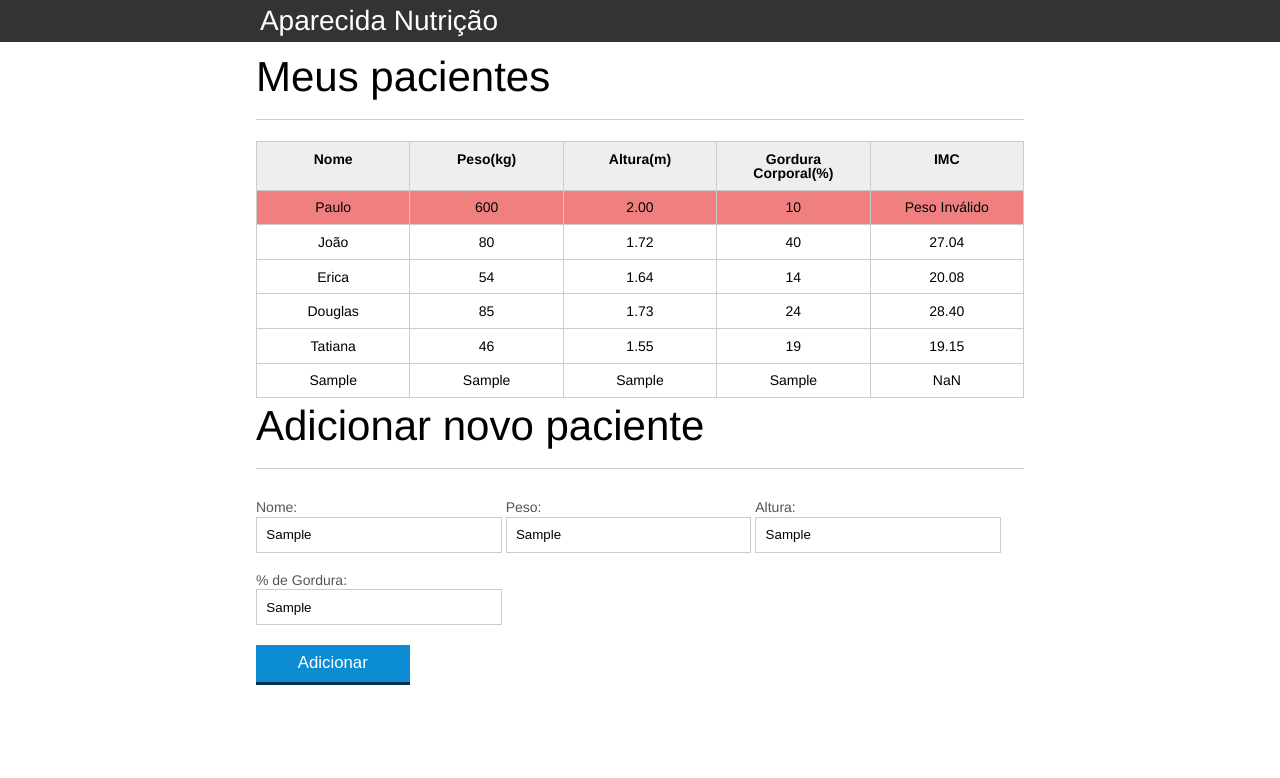
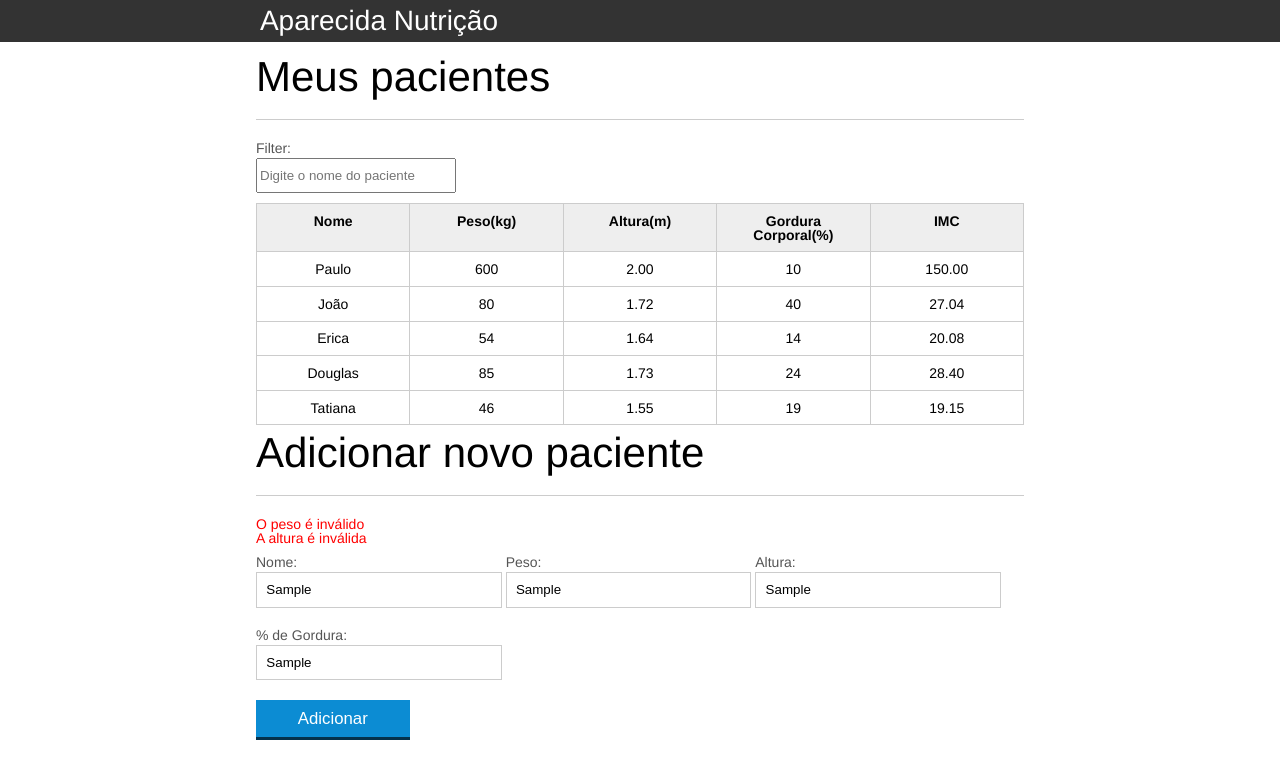
Before and after one commit to luanmarquess/JavaScript, a plain HTML site: page JavaScript Programando na linguagem da web/introducao-javascript/index.html in a window 1280 px wide. Both pictures are taken after typing "Sample", "Sample", "Sample", "Sample" into the empty fields and a click on the button "Adicionar". Drawn offline with Linux system fonts and the light colour scheme.

Commit message:
filter, RegExp, test

```diff
--- a/JavaScript Programando na linguagem da web/introducao-javascript/css/index.css
+++ b/JavaScript Programando na linguagem da web/introducao-javascript/css/index.css
@@ -135,3 +135,21 @@ button[disabled=disabled], button:disabled {
 .paciente-invalido{
 	background-color: lightcoral;
 }
+#mensagens-erro{
+	color: red;
+}
+
+.fadeOut{
+	opacity: 0;
+	transition: 0.5s;
+}
+
+#filtrar-tabela{
+	width: 200px;
+	height: 35px;
+	margin-bottom: 10px;
+}
+
+.invisivel{
+	display: none;
+}
--- a/JavaScript Programando na linguagem da web/introducao-javascript/index.html
+++ b/JavaScript Programando na linguagem da web/introducao-javascript/index.html
@@ -18,6 +18,8 @@
 		<main>
 			<section class="container">
 				<h2>Meus pacientes</h2>
+				<label for="filtrar-tabela">Filter:</label>
+				<input type="text" name="filtro" id="filtrar-tabela" placeholder="Digite o nome do paciente">
 				<table>
 					<thead>
 						<tr>
@@ -73,6 +75,10 @@
 		</main>
 		<section class="container">
 			<h2 id="titulo-form">Adicionar novo paciente</h2>
+			<ul id="mensagens-erro">
+
+
+			</ul>
 			<form id="addrow">
 				<div class="grupo">
 					<label for="nome">Nome:</label>
@@ -96,5 +102,7 @@
 		</section>
 <script src="js/calcula-imc.js"></script>
 <script src="js/form.js"></script>
+<script src="js/remover-paciente.js"></script>
+<script src="js/filtra.js"></script>
 	</body>
 </html>
--- a/JavaScript Programando na linguagem da web/introducao-javascript/js/calcula-imc.js
+++ b/JavaScript Programando na linguagem da web/introducao-javascript/js/calcula-imc.js
@@ -13,18 +13,18 @@ for (var i = 0; i < pacientes.length; i++){
 
     var tdImc = paciente.querySelector(".info-imc");
 
-    var pesoValido = true;
-    var alturaValida = true;
+    var pesoValido = validaPeso(peso); // true or false
+    var alturaValida = validaAltura(altura);
 
 
-    if (peso <= 0 || peso >= 500){
+    if (!pesoValido){
         console.log("peso inválido");
         pesoValido = false;
         tdImc.textContent = "Peso Inválido";
         paciente.classList.add("paciente-invalido");
     }
 
-    if (altura <= 0 || altura >= 3.00){
+    if (!alturaValida){
         console.log("altura inválida");
         alturaValida = false;
         tdImc.textContent = "Altura Inválida";
@@ -39,6 +39,24 @@ for (var i = 0; i < pacientes.length; i++){
 
 }
 
+function validaPeso(peso){
+    if(peso >= 0 && peso < 1000){
+        return true;
+    }
+    else{
+        return false;
+    }
+}
+
+function validaAltura(altura){
+    if(altura >= 0 && altura <= 3.00 ){
+        return true;
+    }
+    else{
+        return false;
+    }
+}
+
 function calculaImc(peso, altura){
     var imc = 0;
 
--- /dev/null
+++ b/JavaScript Programando na linguagem da web/introducao-javascript/js/filtra.js
@@ -0,0 +1,26 @@
+var campoFiltro = document.querySelector("#filtrar-tabela");
+
+campoFiltro.addEventListener("input", function(){
+    console.log(this.value);
+    var pacientes = document.querySelectorAll(".paciente");
+
+    if (this.value.length > 0){
+        for (var i = 0; i < pacientes.length; i++){
+            var paciente = pacientes[i];
+            var tdNome = paciente.querySelector(".info-nome");
+            var nome = tdNome.textContent;
+            var expressao = new RegExp(this.value, "i");
+            if (!expressao.test(nome)){// testa se o valor atribuido a expressao é diferente da contida na variável nome
+                paciente.classList.add("invisivel");
+            } else {
+                paciente.classList.remove("invisivel");
+            }
+        }
+    } else {
+// mostrar todos elementos da tabela ao apagar o filtro
+        for (var i = 0; i < pacientes.length; i++) {
+            var paciente = pacientes[i];
+            paciente.classList.remove("invisivel");
+        }
+    }
+});
--- a/JavaScript Programando na linguagem da web/introducao-javascript/js/form.js
+++ b/JavaScript Programando na linguagem da web/introducao-javascript/js/form.js
@@ -1,36 +1,110 @@
 var botaoAdicionar = document.querySelector("#adicionar-paciente");
     botaoAdicionar.addEventListener("click", function(event){
     event.preventDefault();
-
     console.log("botao está funcionando");
 
     var form = document.querySelector("#addrow");
+    var paciente = valoresInputNovaLinha(form);
 
-    var nome = form.nome.value;
-    var peso = form.peso.value;
-    var altura = form.altura.value;
-    var gordura = form.gordura.value;
+    pacienteTr = montaTr(paciente);
+
+    var erros = validaPaciente(paciente);
+
+    if (erros.length > 0){
+        exibeMensagensDeErro(erros);
+        return;
+    }
+
+    // Adicionando o paciente na tabela
+    var tabela = document.querySelector("#tabela-pacientes");
+
+    tabela.appendChild(pacienteTr);
+
+    form.reset();
+
+    // Limpa o Form e Limpa as mensagens de erro
+    var mensagensErro = document.querySelector("#mensagens-erro");
+    mensagensErro.innerHTML = "";
+
+});
+// Caao haja erros
+function exibeMensagensDeErro(erros){
+    var ul = document.querySelector("#mensagens-erro");
+    ul.innerHTML = "";
+    erros.forEach(function(erro){
+        var li = document.createElement("li");
+        li.textContent = erro;
+        ul.appendChild(li);
+    })
+/*      for (var i = 0; i < erros.length; i++){
+        var erro = erros[i];
+        }*/
+}
+
+function valoresInputNovaLinha(form){
+    var paciente = {
+        nome:form.nome.value,
+        peso:form.peso.value,
+        altura:form.altura.value,
+        gordura:form.gordura.value,
+        imc: calculaImc(form.peso.value, form.altura.value)
+    }
+    return paciente;
+}
+
+function montaTr(paciente){
 
     var pacienteTr = document.createElement("tr");
-    var nomeTd = document.createElement("td");
-    var pesoTd = document.createElement("td");
-    var alturaTd = document.createElement("td");
-    var gorduraTd = document.createElement("td");
-    var imcTd = document.createElement("td");
+    pacienteTr.classList.add("paciente");
 
-    nomeTd.textContent = nome;
-    pesoTd.textContent = peso;
-    alturaTd.textContent = altura;
-    gorduraTd.textContent = gordura;
-    imcTd.textContent = calculaImc(peso,altura);
+    pacienteTr.appendChild(montaTd(paciente.nome, "info-nome"));
+    pacienteTr.appendChild(montaTd(paciente.peso, "info-peso"));
+    pacienteTr.appendChild(montaTd(paciente.altura, "info-altura"));
+    pacienteTr.appendChild(montaTd(paciente.gordura, "info-gordura"));
+    pacienteTr.appendChild(montaTd(paciente.imc, "info-imc"));
 
-    pacienteTr.appendChild(nomeTd);
-    pacienteTr.appendChild(pesoTd);
-    pacienteTr.appendChild(alturaTd);
-    pacienteTr.appendChild(gorduraTd);
-    pacienteTr.appendChild(imcTd);
+    return pacienteTr;
 
-   var tabela = document.querySelector("#tabela-pacientes");
+}
 
-   tabela.appendChild(pacienteTr);
-});
+function montaTd(dado, classe){
+    var td = document.createElement("td")
+    td.textContent = dado;
+    td.classList.add(classe);
+
+    return td;
+}
+
+function validaPaciente(paciente){
+
+    var erros = [];
+
+    if (paciente.nome.length == 0){
+
+        erros.push("Nome Inválido ou em branco");
+    }
+    if(!validaPeso(paciente.peso)){
+
+        erros.push("O peso é inválido");
+    }
+
+    if (!validaAltura(paciente.altura)){
+
+        erros.push("A altura é inválida");
+    }
+    if (paciente.gordura.length == 0){
+
+        erros.push("A gordura não pode ser em branco");
+    }
+    if (paciente.peso.length == 0){
+
+        erros.push("Preencha o campo peso");
+    }
+    if (paciente.altura.length == 0){
+
+        erros.push("Preencha o campo altura");
+    }
+
+
+    return erros;
+}
--- /dev/null
+++ b/JavaScript Programando na linguagem da web/introducao-javascript/js/remover-paciente.js
@@ -0,0 +1,23 @@
+var pacientes = document.querySelectorAll(".paciente");
+
+var tabela = document.querySelector("table");
+
+tabela.addEventListener("dblclick",function(event){
+    var alvoEvento = event.target; // TD
+    var paiDoAlvo = alvoEvento.parentNode; // TR
+     event.target.parentNode.classList.add("fadeOut");
+
+    setTimeout(function(){
+
+        paiDoAlvo.remove();
+    },500);
+
+});
+
+
+/*pacientes.forEach(function(paciente){
+    paciente.addEventListener("dblclick", function(){
+        this.remove();
+    })
+})
+*/
```
Also changed, not shown: JavaScript Programando na linguagem da web/README.md.
